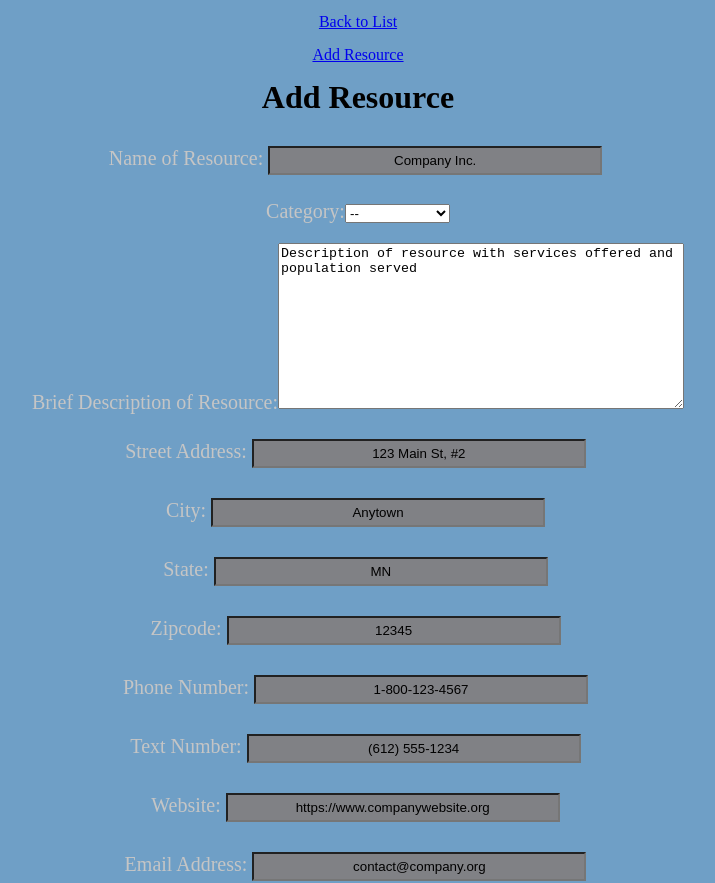
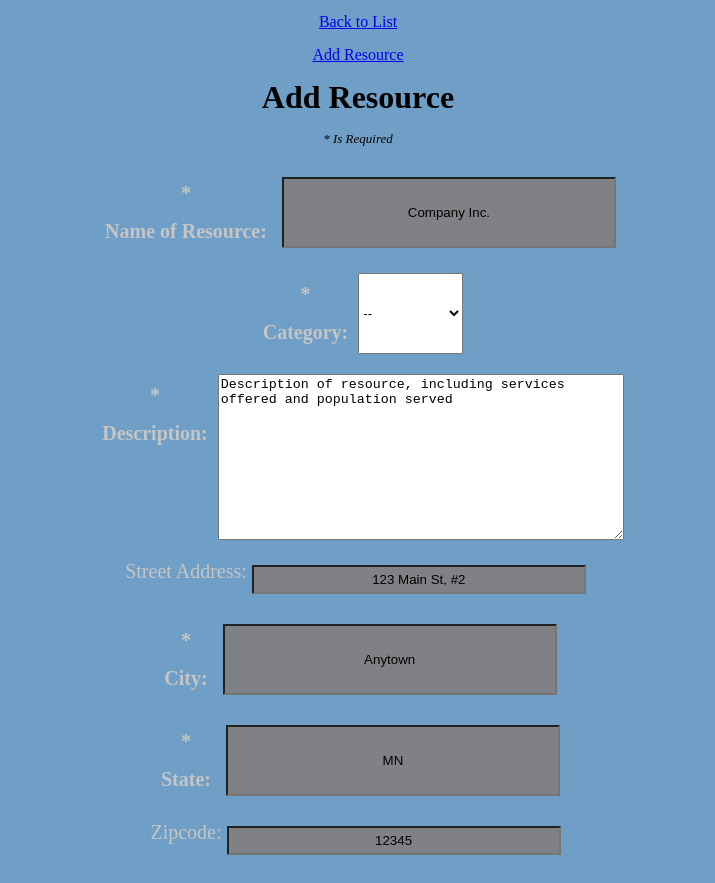
Before and after one commit to eliamue/stacky-fingers, a React app: page /add in a window 1280 px wide. Shown: the top 883 px of the page, without its empty margins (290-1005 px from the left). Built offline with nearby package versions, Linux system fonts and the light colour scheme.

Commit message:
submit page styled with required asterisks

```diff
--- a/src/components/resources/Controller.jsx
+++ b/src/components/resources/Controller.jsx
@@ -53,9 +53,13 @@ const CrudController = () => {
   return (
     <>
       <h1>Add Resource</h1>
+      <p className={styles.req}>* Is Required</p>
       <form className={styles.add} onSubmit={handleSubmit}>
         <label>
-          Name of Resource:
+          <div className={styles.instruction}>
+            <h4 className={styles.req}>*</h4>
+            <h4>Name of Resource: </h4>
+          </div>
           <input
             name="src_name"
             onChange={handleName}
@@ -65,7 +69,10 @@ const CrudController = () => {
           />
         </label>
         <label>
-          Category:
+          <div className={styles.instruction}>
+            <h4 className={styles.req}>*</h4>
+            <h4>Category: </h4>
+          </div>
           <select
             name="category"
             onChange={handleCategory}
@@ -83,13 +90,16 @@ const CrudController = () => {
         </label>
 
         <label>
-          Brief Description of Resource:
+          <div className={styles.instruction}>
+            <h4 className={styles.req}>*</h4>
+            <h4>Description: </h4>
+          </div>
           <textarea
             name="src_description"
             onChange={handleDescription}
             value={src_description}
             required
-            placeholder="Description of resource with services offered and population served"
+            placeholder="Description of resource, including services offered and population served"
           />
         </label>
 
@@ -105,7 +115,10 @@ const CrudController = () => {
         </label>
 
         <label>
-          City:
+          <div className={styles.instruction}>
+            <h4 className={styles.req}>*</h4>
+            <h4>City: </h4>
+          </div>
           <input
             name="City"
             onChange={handleCity}
@@ -116,7 +129,10 @@ const CrudController = () => {
         </label>
 
         <label>
-          State:
+          <div className={styles.instruction}>
+            <h4 className={styles.req}>*</h4>
+            <h4>State: </h4>
+          </div>
           <input
             name="us_state"
             onChange={handleUsState}
@@ -137,7 +153,10 @@ const CrudController = () => {
         </label>
 
         <label>
-          Phone Number:
+          <div className={styles.instruction}>
+            <h4 className={styles.req}>*</h4>
+            <h4>Phone Number: </h4>
+          </div>
           <input
             name="phone"
             onChange={handlePhone}
@@ -178,16 +197,16 @@ const CrudController = () => {
         </label>
 
         <label>
-          Is Available 24/7:
+          Is this resource available 24/7:
           <select
             name="is_24_7"
             onChange={handleIs247}
             value={is_24_7}
           >
             <option value="" selected disabled>--</option>
-            <option value="true">Yes</option>
-            <option value="false">No</option>
-            <option value="unknown">Unknown</option>
+            <option value="Yes">Yes</option>
+            <option value="No">No</option>
+            <option value="Unknown">Unknown</option>
           </select>
         </label>
         <button type="submit">Submit</button>
--- a/src/components/styles/Controls.css
+++ b/src/components/styles/Controls.css
@@ -26,6 +26,8 @@ textarea {
 }
 
 label {
+    display: flex;
+    flex-direction: row;
     margin: 5px;
     padding: 5px;
     font-size: 20px;
@@ -34,3 +36,12 @@ label {
 ::placeholder {
     color: black;
 }
+
+.req {
+    color: red;
+}
+
+.instruction {
+    display: flex;
+    flex-direction: row;
+}
```
